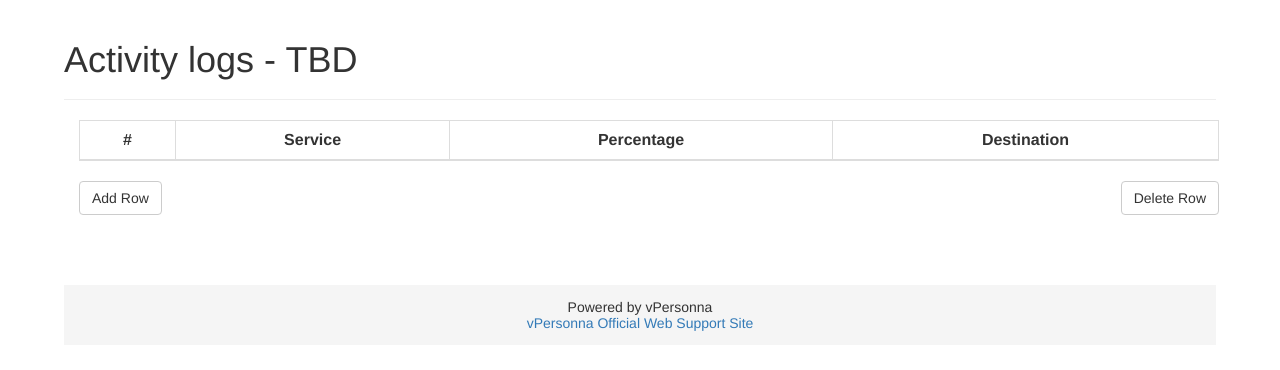
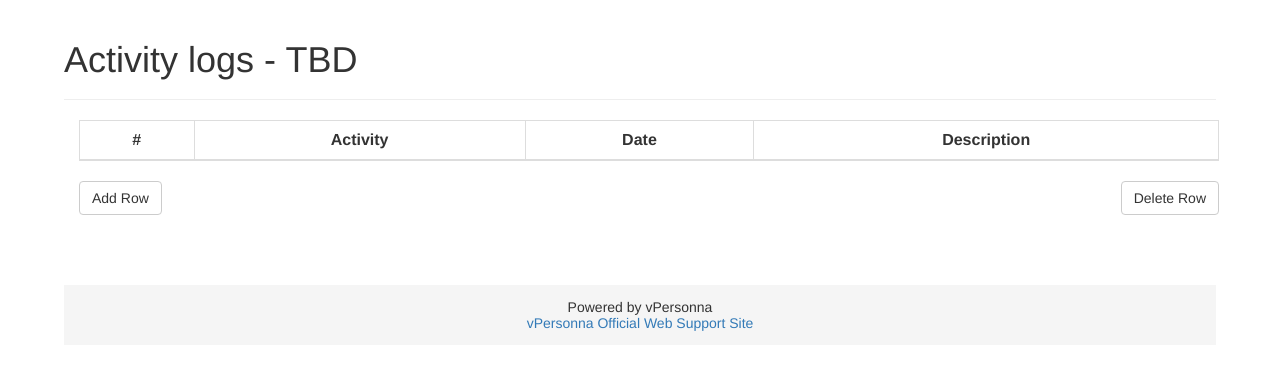
Before and after one commit to stanioanmihail/vpersonna-web, a Django app: template vpersonna/vprofile/templates/profile/transaction_hist.html in a window 1280 px wide. Shown: the part 52-422 px from the top of the page. Run offline with Django 3.2, Linux system fonts and the light colour scheme; the template is opened without the code that fills it, so the values that code supplies are empty; some libraries are stand-ins or nearby versions.

Commit message:
Changed to TBD mode

```diff
--- a/vpersonna/vprofile/templates/profile/transaction_hist.html
+++ b/vpersonna/vprofile/templates/profile/transaction_hist.html
@@ -43,13 +43,13 @@ class="active"
                                 #
                             </th>
                             <th class="text-center">
-                                Service
+                               	Activity
                             </th>
                             <th class="text-center">
-                                Percentage
+                                Date
                             </th>
                             <th class="text-center">
-                                Destination
+                                Description
                             </th>
                         </tr>
                     </thead>
```
